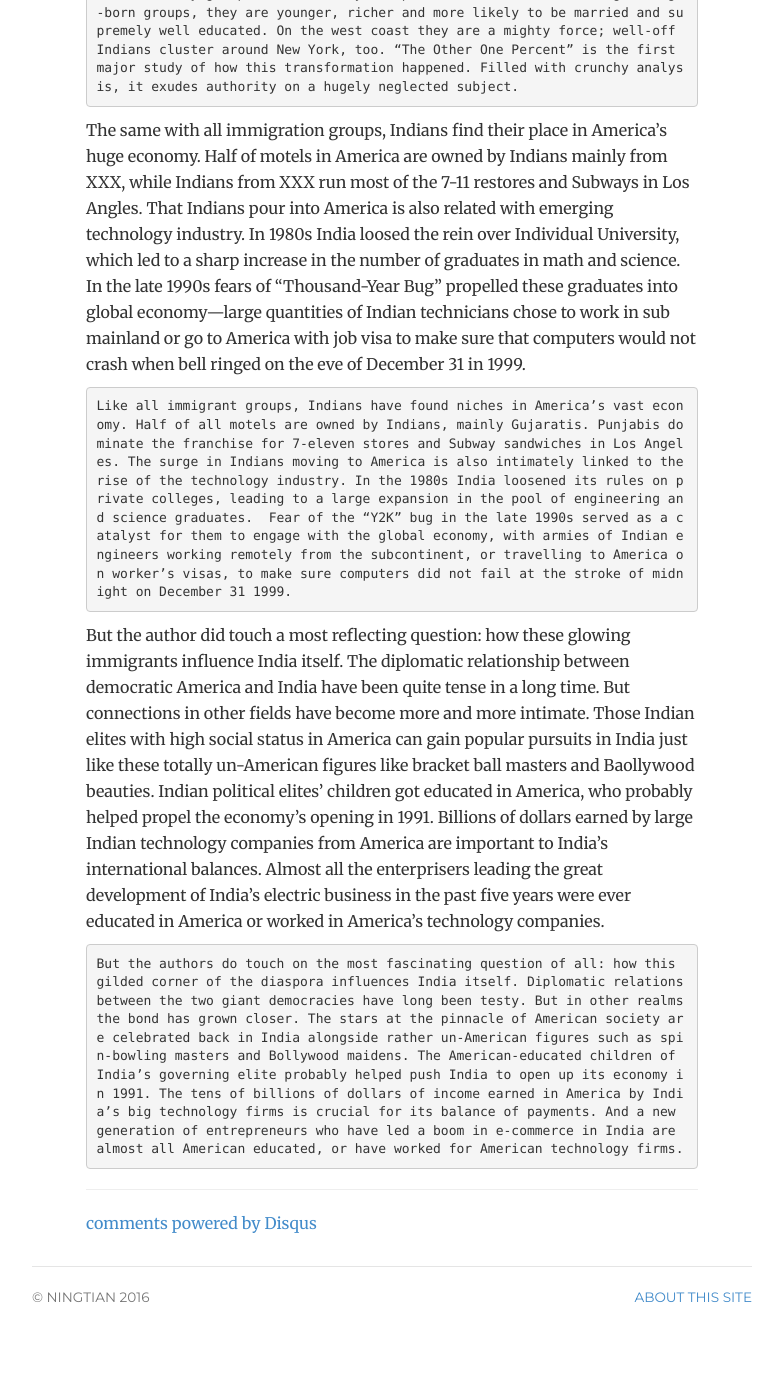
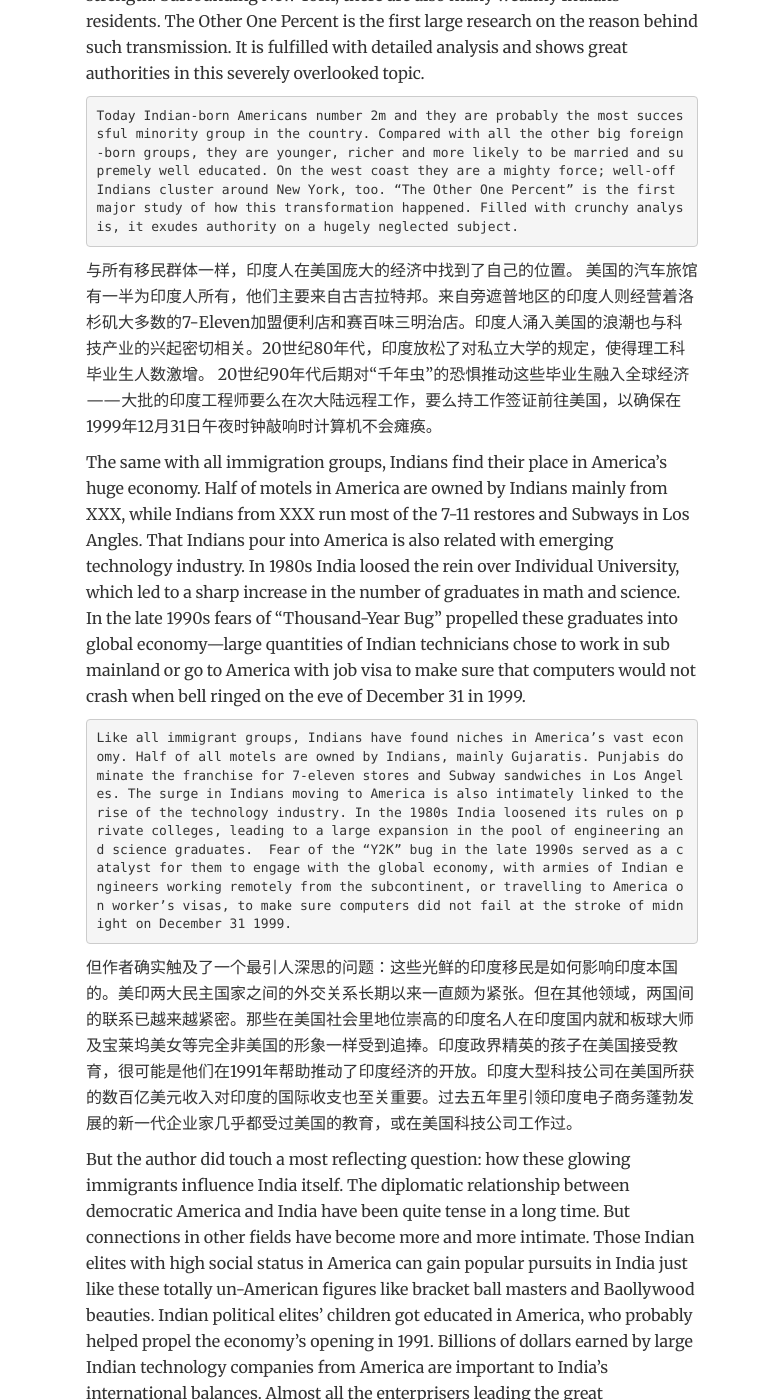
Before and after one commit to ningtian/ningtian.github.io, a Jekyll site: the page built from _posts/2017-01-01-ning-tian-launched.md, in a window 1280 px wide and 1400 px high, scrolled down 1125 px. Shown: the whole window, without its empty margins (248-1031 px from the left). Built offline with Jekyll 4.4.1, drawn with Linux system fonts in a browser that asks for light colours; comment, search, counter and statistics services are not loaded; before the commit the page ends 2484 px from its top, so only the background shows below that; some of the changed text lies outside the part shown.

Commit message:
Update 2017-01-01-ning-tian-launched.md

````diff
--- a/_posts/2017-01-01-ning-tian-launched.md
+++ b/_posts/2017-01-01-ning-tian-launched.md
@@ -23,11 +23,15 @@ How Indians triumphed in America?
 In the early 20th century just a few hundred people emigrated from India to America each year and there were only about 5,000 folk of Indian heritage living in the United States. That was more than enough for some xenophobes. One government commission in 1910 concluded that Indians were the most undesirable of all Asiatics and that citizens of America’s west coast were unanimous in their desire for exclusion.
 ```
 
+今天，出生于印度的美国人有200万，他们可能是美国最成功的少数族裔。与其他所有生于外国的主要族裔相比，他们更年轻、更富有，已婚比例更高，并受过极好的教育。在西海岸，他们是硅谷的一股强大力量，而在纽约周边也聚集着富有的印度人。《另外百分之一》（The Other One Percent）是对这种转变的由来所做的第一项大型研究，充满了详实的分析，在这个被严重忽略的课题上尽显权威。
+
 Today there are 200 million Indians born in America, and they may be the most successful minorities in the United States. Compared with all the other main peoples born in foreign countries, they are younger, wealthier, have higher married rates and well educated. In the west coast, they are a flow of powerful strength. Surrounding New York, there are also many wealthy Indians residents. The Other One Percent is the first large research on the reason behind such transmission. It is fulfilled with detailed analysis and shows great authorities in this severely overlooked topic.
 
 ```
 Today Indian-born Americans number 2m and they are probably the most successful minority group in the country. Compared with all the other big foreign-born groups, they are younger, richer and more likely to be married and supremely well educated. On the west coast they are a mighty force; well-off Indians cluster around New York, too. “The Other One Percent” is the first major study of how this transformation happened. Filled with crunchy analysis, it exudes authority on a hugely neglected subject.
 ```
+
+与所有移民群体一样，印度人在美国庞大的经济中找到了自己的位置。 美国的汽车旅馆有一半为印度人所有，他们主要来自古吉拉特邦。来自旁遮普地区的印度人则经营着洛杉矶大多数的7-Eleven加盟便利店和赛百味三明治店。印度人涌入美国的浪潮也与科技产业的兴起密切相关。20世纪80年代，印度放松了对私立大学的规定，使得理工科毕业生人数激增。 20世纪90年代后期对“千年虫”的恐惧推动这些毕业生融入全球经济——大批的印度工程师要么在次大陆远程工作，要么持工作签证前往美国，以确保在1999年12月31日午夜时钟敲响时计算机不会瘫痪。
 
 The same with all immigration groups, Indians find their place in America’s huge economy. Half of motels in America are owned by Indians mainly from XXX, while Indians from XXX run most of the 7-11 restores and Subways in Los Angles. That Indians pour into America is also related with emerging technology industry. In 1980s India loosed the rein over Individual University, which led to a sharp increase in the number of graduates in math and science.  In the late 1990s fears of “Thousand-Year Bug” propelled these graduates into global economy—large quantities of Indian technicians chose to work in sub mainland or go to America with job visa to make sure that computers would not crash when bell ringed on the eve of December 31 in 1999.
 
@@ -35,6 +39,8 @@ The same with all immigration groups, Indians find their place in America’s hu
 Like all immigrant groups, Indians have found niches in America’s vast economy. Half of all motels are owned by Indians, mainly Gujaratis. Punjabis dominate the franchise for 7-eleven stores and Subway sandwiches in Los Angeles. The surge in Indians moving to America is also intimately linked to the rise of the technology industry. In the 1980s India loosened its rules on private colleges, leading to a large expansion in the pool of engineering and science graduates.  Fear of the “Y2K” bug in the late 1990s served as a catalyst for them to engage with the global economy, with armies of Indian engineers working remotely from the subcontinent, or travelling to America on worker’s visas, to make sure computers did not fail at the stroke of midnight on December 31 1999.
 ```
 
+但作者确实触及了一个最引人深思的问题：这些光鲜的印度移民是如何影响印度本国的。美印两大民主国家之间的外交关系长期以来一直颇为紧张。但在其他领域，两国间的联系已越来越紧密。那些在美国社会里地位崇高的印度名人在印度国内就和板球大师及宝莱坞美女等完全非美国的形象一样受到追捧。印度政界精英的孩子在美国接受教育，很可能是他们在1991年帮助推动了印度经济的开放。印度大型科技公司在美国所获的数百亿美元收入对印度的国际收支也至关重要。过去五年里引领印度电子商务蓬勃发展的新一代企业家几乎都受过美国的教育，或在美国科技公司工作过。
+
 But the author did touch a most reflecting question: how these glowing immigrants influence India itself. The diplomatic relationship between democratic America and India have been quite tense in a long time. But connections in other fields have become more and more intimate. Those Indian elites with high social status in America can gain popular pursuits in India just like these totally un-American figures like bracket ball masters and Baollywood beauties. Indian political elites’ children got educated in America, who probably helped propel the economy’s opening in 1991. Billions of dollars earned by large Indian technology companies from America are important to India’s international balances. Almost all the enterprisers leading the great development of India’s electric business in the past five years were ever educated in America or worked in America’s technology companies.
 
 ```
````
